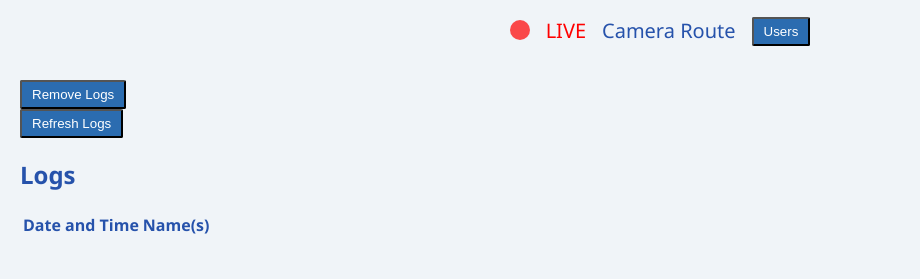
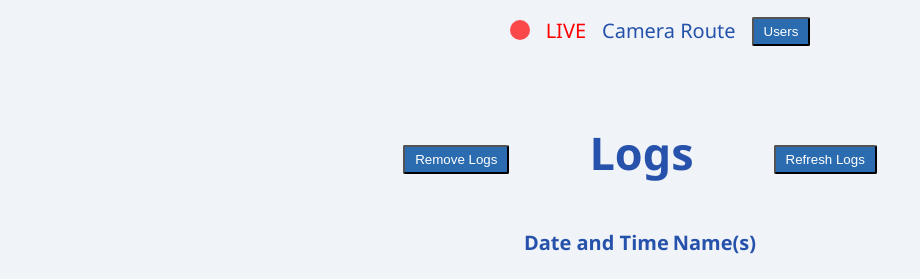
Before and after one commit to jacob-pancoast17/aperture-dormeye, a Flask app: page /main in a window 1280 px wide. Shown: the part 648-927 px from the top of the page, without its empty margins (0-920 px from the left). Before the commit the page ends 882 px from the top, so only its background shows below. Run offline with Flask 3, Linux system fonts and the light colour scheme; data that the repository does not hold is empty; parts of the project's set-up code (start-up, migrations or seed data) failed here and were passed over; some libraries are stand-ins or nearby versions.

Commit message:
Style logs with CSS

```diff
--- a/app.py
+++ b/app.py
@@ -155,9 +155,8 @@ def video():
 def create_log():
     data = request.get_json()
     faces = data.get("faces", [])
-    names = ""
-    for face in faces:
-        names += f'{face}, '
+    names = ", ".join(faces)
+    names = names.replace("_", " ")
     date = data.get("time")
 
     # Add a new log to the database
--- a/face_recognition_app/facial_recognition.py
+++ b/face_recognition_app/facial_recognition.py
@@ -157,7 +157,7 @@ def creating_log(create_log):
     if create_log:
         requests.post("http://localhost:5000/create_log", json={
             "faces": current_faces,
-            "time": str(eastern_time.strftime("%Y-%m-%d %I:%M:%S %p"))
+            "time": str(eastern_time.strftime("%Y-%m-%d   %I:%M:%S %p"))
             })
         print("log created")
 
--- a/static/styles/styles.css
+++ b/static/styles/styles.css
@@ -79,8 +79,36 @@ body {
 	color: red;
 }
 
+.log-title {
+	display: flex;
+	text-align: center;
+	align-items: center;
+	justify-content: center;
+	font-size: 30px;
+	padding: 5px;
+	gap: 5rem;
+}
+
+.logs {
+	margin: 0 auto;
+}
+
+.headers {
+	font-size: 20px;
+}
+
 .name {
 	font-weight: 600;
+}
+
+td.dates {
+	text-align: center;
+	padding: 5px 30px;
+}
+
+td.names {
+	text-align: left;
+	padding: 5px 30px;
 }
 
 #video-feed {
--- a/templates/main.html
+++ b/templates/main.html
@@ -26,30 +26,32 @@
 		</form>
 	</div>
 
-	<form action="{{ url_for('delete_logs') }}">
-		<input type="submit" value="Remove Logs" />
-	</form>
+	<div class="log-title">
+		<form action="{{ url_for('delete_logs') }}">
+			<input type="submit" value="Remove Logs" />
+		</form>
 
-	<form action="{{ url_for('refresh_logs') }}">
-		<input type="submit" value="Refresh Logs" />
-	</form>
+		<h2>Logs</h2>
 
-	<h2>Logs</h2>
-	<table>
-		<tr>
+		<form action="{{ url_for('refresh_logs') }}">
+			<input type="submit" value="Refresh Logs" />
+		</form>
+	</div>
+	<table class="logs">
+		<tr class="headers">
 			<th>Date and Time</th>
 			<th>Name(s)</th>
 		</tr>
-		{% for log in logs %}
+		{% for log in logs|reverse %}
 		<tr>
-			<td>
+			<td class="dates">
 				{{ log.date }}
 			</td>
-			<td>
+			<td class="names">
 				{{ log.name }}
 			</td>
 		</tr>
 		{% endfor %}
-	</table>
+	</table	>
 </body>
 </html>
```
